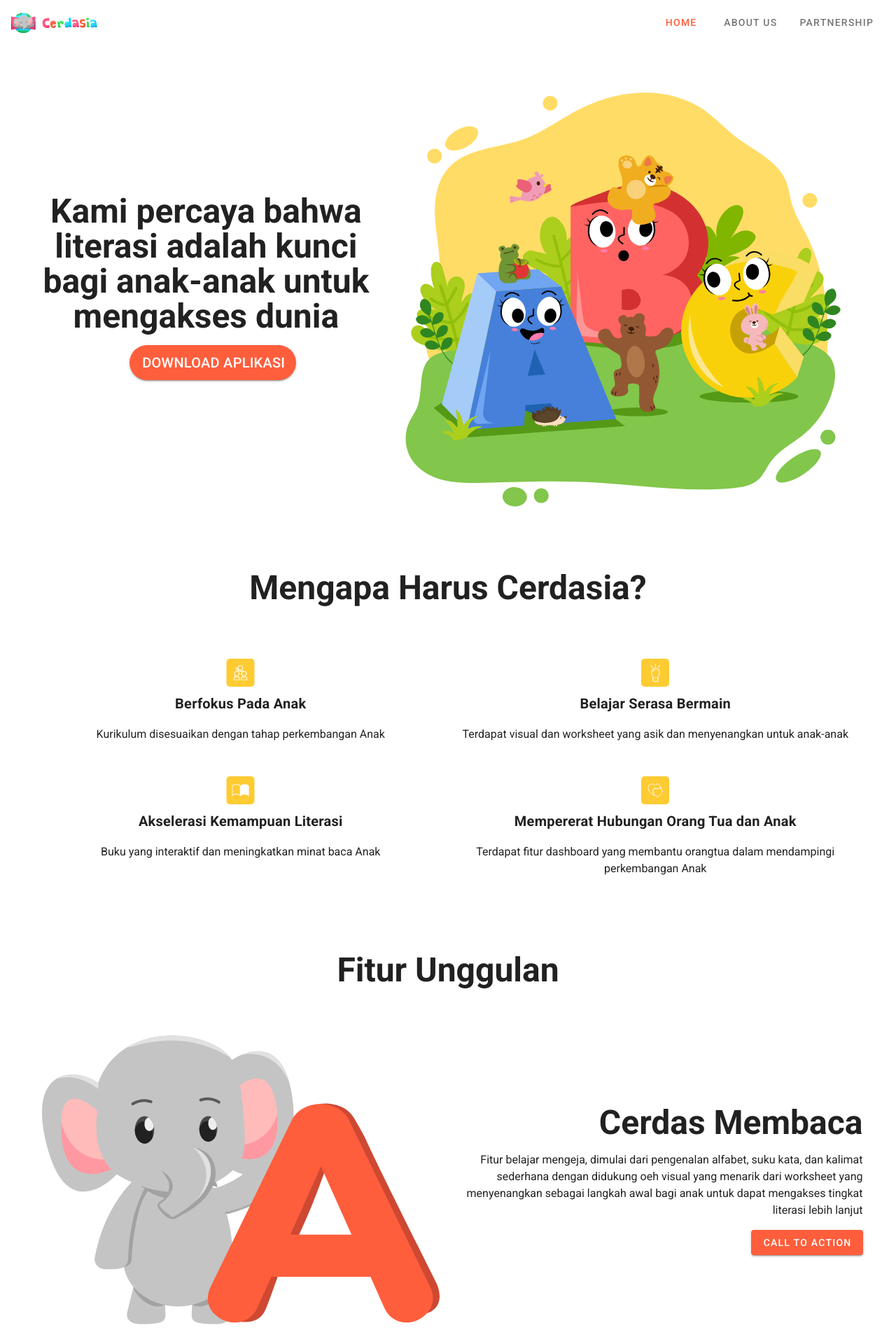
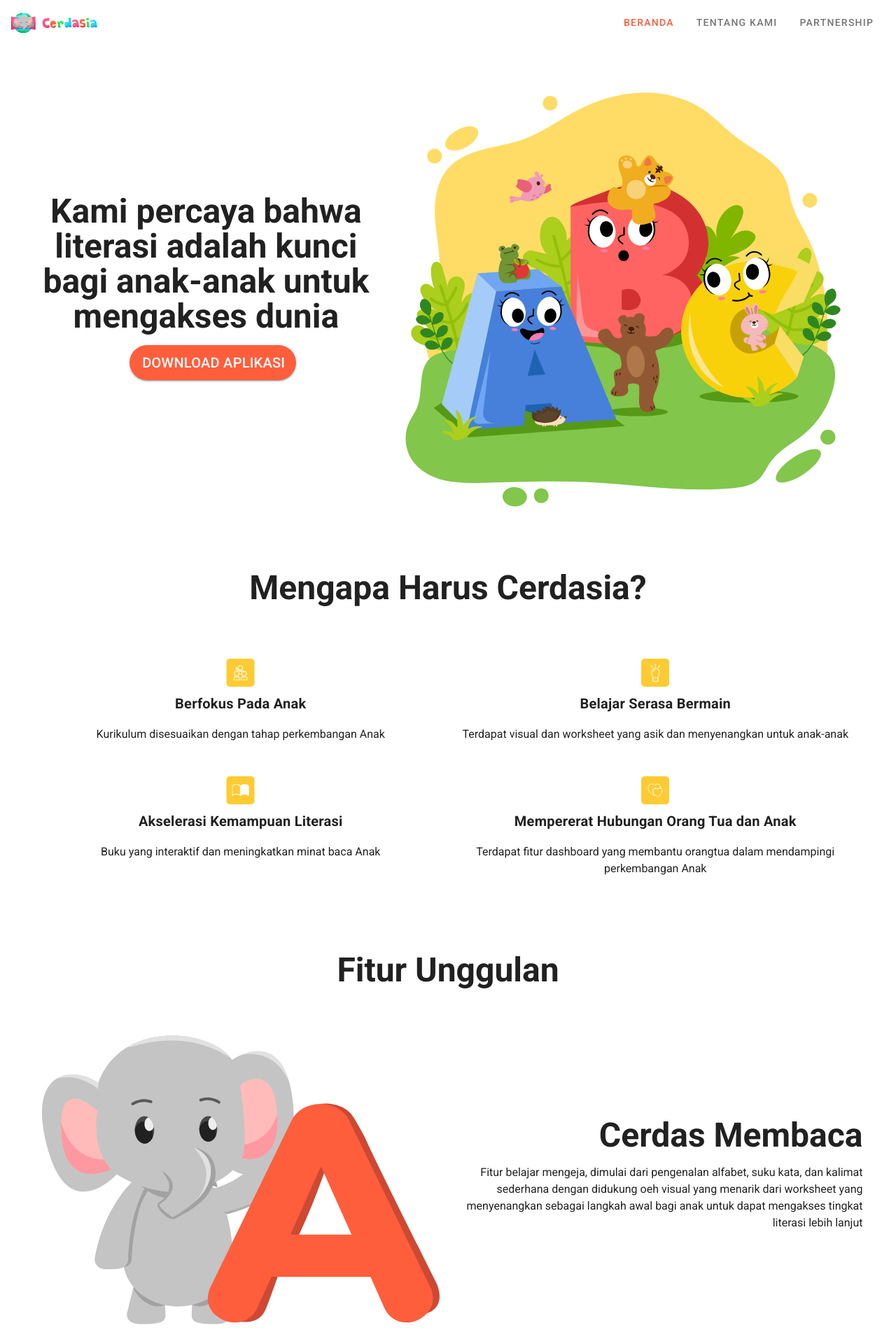
Before and after one commit to bernadettechrestella/cerdasia_website, a Vue app: page /landingpage in a window 1280 px wide. Shown: the top 1920 px of the page at 70% size. Built offline with nearby package versions, Linux system fonts and the light colour scheme.

Commit message:
integration partnership to WA

```diff
--- a/src/components/Header.vue
+++ b/src/components/Header.vue
@@ -12,8 +12,8 @@
           >
             <v-tabs-slider color="white"></v-tabs-slider>
 
-              <v-tab link @click="redirectHome()">Home</v-tab>
-              <v-tab link @click="redirectAboutUs()">About Us</v-tab>
+              <v-tab link @click="redirectHome()">Beranda</v-tab>
+              <v-tab link @click="redirectAboutUs()">Tentang Kami</v-tab>
               <!-- <v-tab link @click="redirectMembership()">Membership</v-tab> -->
               <!-- <v-tab link @click="redirectBlog()">Blog</v-tab> -->
               <v-tab link @click="redirectContactUs()">Partnership</v-tab>
@@ -34,10 +34,10 @@
                 </template>
                 <v-list class="responsiveMenu">
                     <v-list-item>
-                        <v-list-item-title @click="redirectHome()">Home</v-list-item-title>
+                        <v-list-item-title @click="redirectHome()">Beranda</v-list-item-title>
                     </v-list-item>
                     <v-list-item>
-                        <v-list-item-title @click="redirectAboutUs()">About Us</v-list-item-title>
+                        <v-list-item-title @click="redirectAboutUs()">Tentang Kami</v-list-item-title>
                     </v-list-item>
                     <!-- <v-list-item>
                         <v-list-item-title @click="redirectMembership()">Membership</v-list-item-title>
--- a/src/components/contactUs/FormPartnership.vue
+++ b/src/components/contactUs/FormPartnership.vue
@@ -50,7 +50,7 @@
 
     methods: {
         sendToWA () {
-            window.open(`https://api.whatsapp.com/send?phone=+6281248002829&text=Nama Lengkap : ${this.name}%0AEmail : ${this.email}%0AMessage : ${this.message}`,
+            window.open(`https://api.whatsapp.com/send?phone=+628998067422&text=PARTNERSHIP%0ANama Lengkap : ${this.name}%0AEmail : ${this.email}%0AMessage : ${this.message}`,
             "_blank")
             this.reload()
         },
--- a/src/components/mainView/FiturUnggulan.vue
+++ b/src/components/mainView/FiturUnggulan.vue
@@ -21,13 +21,13 @@
                         <v-row>
                             <p>Fitur belajar mengeja, dimulai dari pengenalan alfabet, suku kata, dan kalimat sederhana dengan didukung oeh visual yang menarik dari worksheet yang menyenangkan sebagai langkah awal bagi anak untuk dapat mengakses tingkat literasi lebih lanjut</p>
                         </v-row>
-                        <v-row class="justify-end">
+                        <!-- <v-row class="justify-end">
                             <v-btn
                                 color= #FF5E3C
                                 class="white--text"
                                 >Call To Action
                             </v-btn>
-                        </v-row>
+                        </v-row> -->
                     </v-col>
                 </v-row>
             </v-card>
@@ -41,13 +41,13 @@
                         <v-row >
                             <p>Fitur yang memberi akses anak untuk mengakses berbagai buku yang bisa meningkatkan kecintaan anak terhadap budaya baca, meningkatkan pengetahuan anak, mengasah kemampuan berpikir kritis anak, serta pembelajaran karakter dengan cerita-cerita yang dibuat oleh kurator terpilih dilengkapi dengan adanya voice over cerita dan kuis interaktif yang disesuaikan dengan tingkat kemampuan belajar anak</p>
                         </v-row>
-                        <v-row>
+                        <!-- <v-row>
                             <v-btn
                                 color= #FF5E3C
                                 class="white--text"
                                 >Call To Action
                             </v-btn>
-                        </v-row>
+                        </v-row> -->
                     </v-col>
 
                 <v-col cols="6" class="pl-5">
@@ -78,13 +78,13 @@
                         <v-row>
                             <p>Fitur bagi orangtua untuk memantau perkembangan anak berupa data secara akurat dilengkapi dengan artikel edukasi bagi orangtua terkait pendampingan di tiap tahap tumbuh kembang anak sehingga dapat memaksimalkan perkembangan potensi anak melalui keterlibatan orangtua</p>
                         </v-row>
-                        <v-row justify="end">
+                        <!-- <v-row justify="end">
                             <v-btn
                                 color= #FF5E3C
                                 class="white--text"
                                 >Call To Action
                             </v-btn>
-                        </v-row>
+                        </v-row> -->
                     </v-col>
                 </v-row>
             </v-card>
@@ -111,13 +111,13 @@
                         <v-row class="justify-center">
                             <p class="text-center">Fitur belajar mengeja, dimulai dari pengenalan alfabet, suku kata, dan kalimat sederhana dengan didukung oeh visual yang menarik dari worksheet yang menyenangkan sebagai langkah awal bagi anak untuk dapat mengakses tingkat literasi lebih lanjut</p>
                         </v-row>
-                        <v-row class="justify-center">
+                        <!-- <v-row class="justify-center">
                             <v-btn
                                 color= #FF5E3C
                                 class="white--text"
                                 >Call To Action
                             </v-btn>
-                        </v-row>
+                        </v-row> -->
             </v-card>
 
             <v-card flat class="pa-5" v-if="$vuetify.breakpoint.smAndDown">
@@ -136,13 +136,13 @@
                         <v-row>
                             <p class="text-center">Fitur yang memberi akses anak untuk mengakses berbagai buku yang bisa meningkatkan kecintaan anak terhadap budaya baca, meningkatkan pengetahuan anak, mengasah kemampuan berpikir kritis anak, serta pembelajaran karakter dengan cerita-cerita yang dibuat oleh kurator terpilih dilengkapi dengan adanya voice over cerita dan kuis interaktif yang disesuaikan dengan tingkat kemampuan belajar anak</p>
                         </v-row>
-                        <v-row class="justify-center">
+                        <!-- <v-row class="justify-center">
                             <v-btn
                                 color= #FF5E3C
                                 class="white--text"
                                 >Call To Action
                             </v-btn>
-                        </v-row>
+                        </v-row> -->
             </v-card>
 
             <v-card flat class="pa-5 mb-8" v-if="$vuetify.breakpoint.smAndDown">
@@ -160,13 +160,13 @@
                 <v-row>
                     <p class="text-center">Fitur bagi orangtua untuk memantau perkembangan anak berupa data secara akurat dilengkapi dengan artikel edukasi bagi orangtua terkait pendampingan di tiap tahap tumbuh kembang anak sehingga dapat memaksimalkan perkembangan potensi anak melalui keterlibatan orangtua</p>
                 </v-row>
-                <v-row justify="center">
+                <!-- <v-row justify="center">
                     <v-btn
                         color= #FF5E3C
                         class="white--text"
                         >Call To Action
                     </v-btn>
-                </v-row>
+                </v-row> -->
             </v-card>
     </v-container>
 </template>
```
Also changed, not shown: src/components/contactUs/testSendEmail.vue (deleted, +0 -28 lines).
